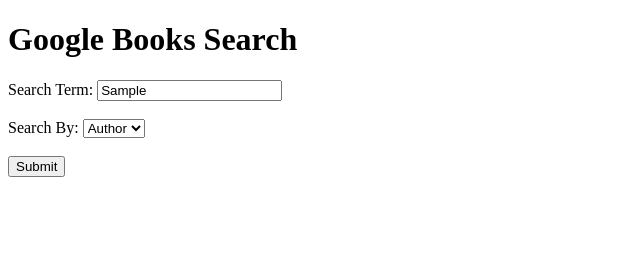
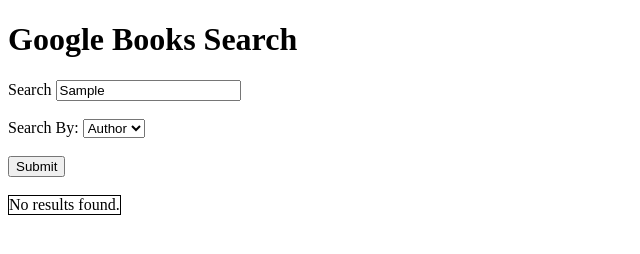
Before and after one commit to cjsutcliffe/googlebooks-api-testing, a plain HTML site: page index.html in a window 1280 px wide. Both pictures are taken after typing "Sample" into the empty fields and a click on the button "Submit". Shown: the whole page, without its empty margins (0-640 px from the left). Drawn offline with Linux system fonts and the light colour scheme; no server answers.

Commit message:
updates to functionality

```diff
--- a/index.html
+++ b/index.html
@@ -4,8 +4,7 @@
     <meta charset="UTF-8">
     <meta http-equiv="X-UA-Compatible" content="IE=edge">
     <meta name="viewport" content="width=device-width, initial-scale=1.0">
-    <title>Document</title>
-    <head>
+    <title>Google Books Search</title>
     <style>
       table, th, td {
         border: 1px solid black;
@@ -41,6 +40,7 @@
               var cell1 = row.insertCell(0);
               var link = document.createElement("a");
               link.setAttribute("href", data.items[i].selfLink);
+              link.setAttribute("target", "_blank");
               var image = document.createElement("img");
               image.setAttribute(
                 "src",
@@ -61,17 +61,19 @@
         xhr.send();
       }
 
+      document.addEventListener("DOMContentLoaded", function() {
         document.getElementById("searchTerm").addEventListener("keyup", function(event) {
           if (event.keyCode === 13) {
             event.preventDefault();
             document.getElementById("submitButton").click();
           }
         });
+      });
     </script>
   </head>
   <body>
     <h1>Google Books Search</h1>
-        <label for="searchTerm">Search Term:</label>
+    <label for="searchTerm">Search
         <input type="text" id="searchTerm">
         <br><br>
         <label for="searchBy">Search By:</label>
@@ -83,5 +85,7 @@
         <br><br>
         <button id="submitButton" onclick="submitSearch()">Submit</button>
         <br><br>
+        <table id="bookTable">
+        </table>
       </body>
       </html>
```
Lines whose indentation alone changed are shown as unchanged.
